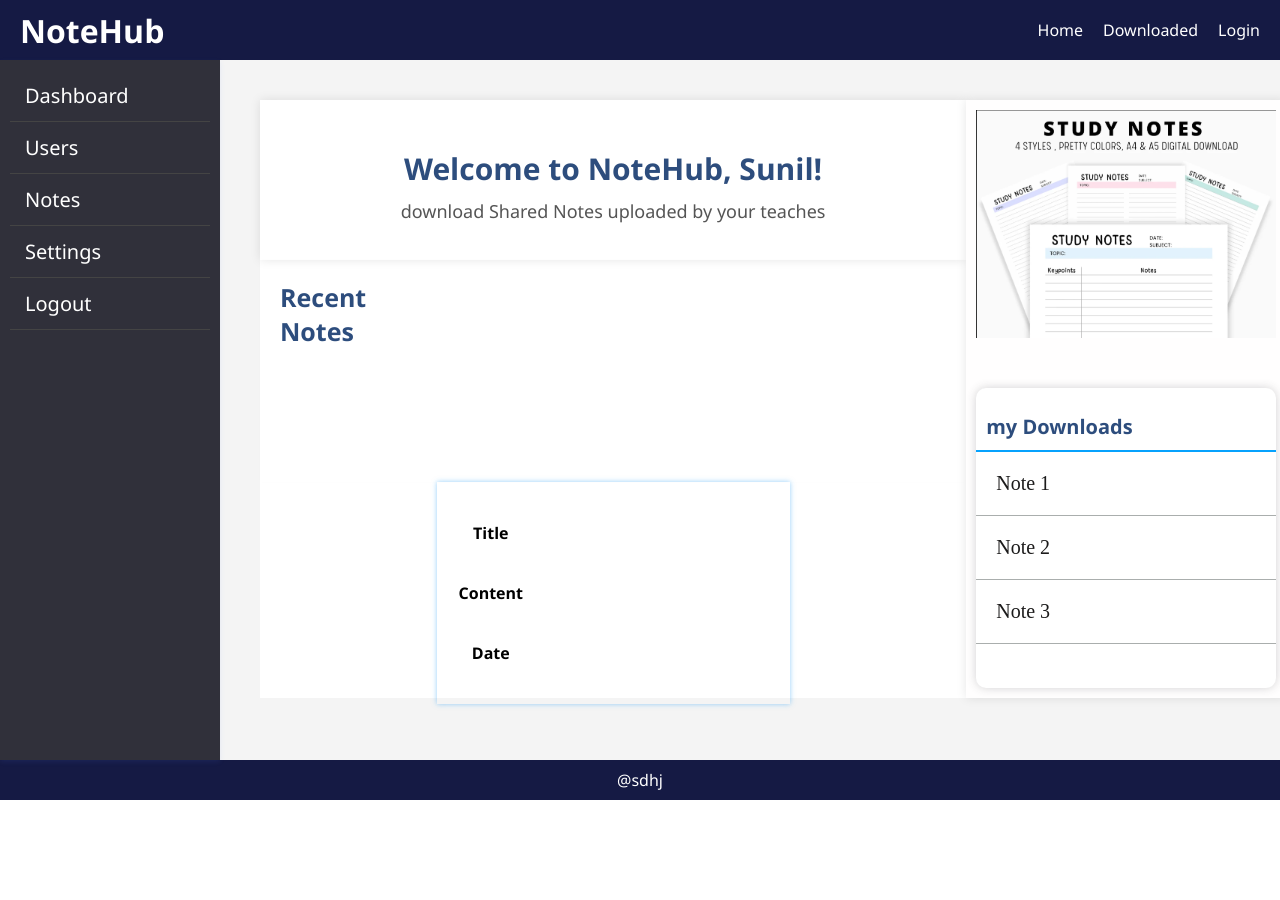
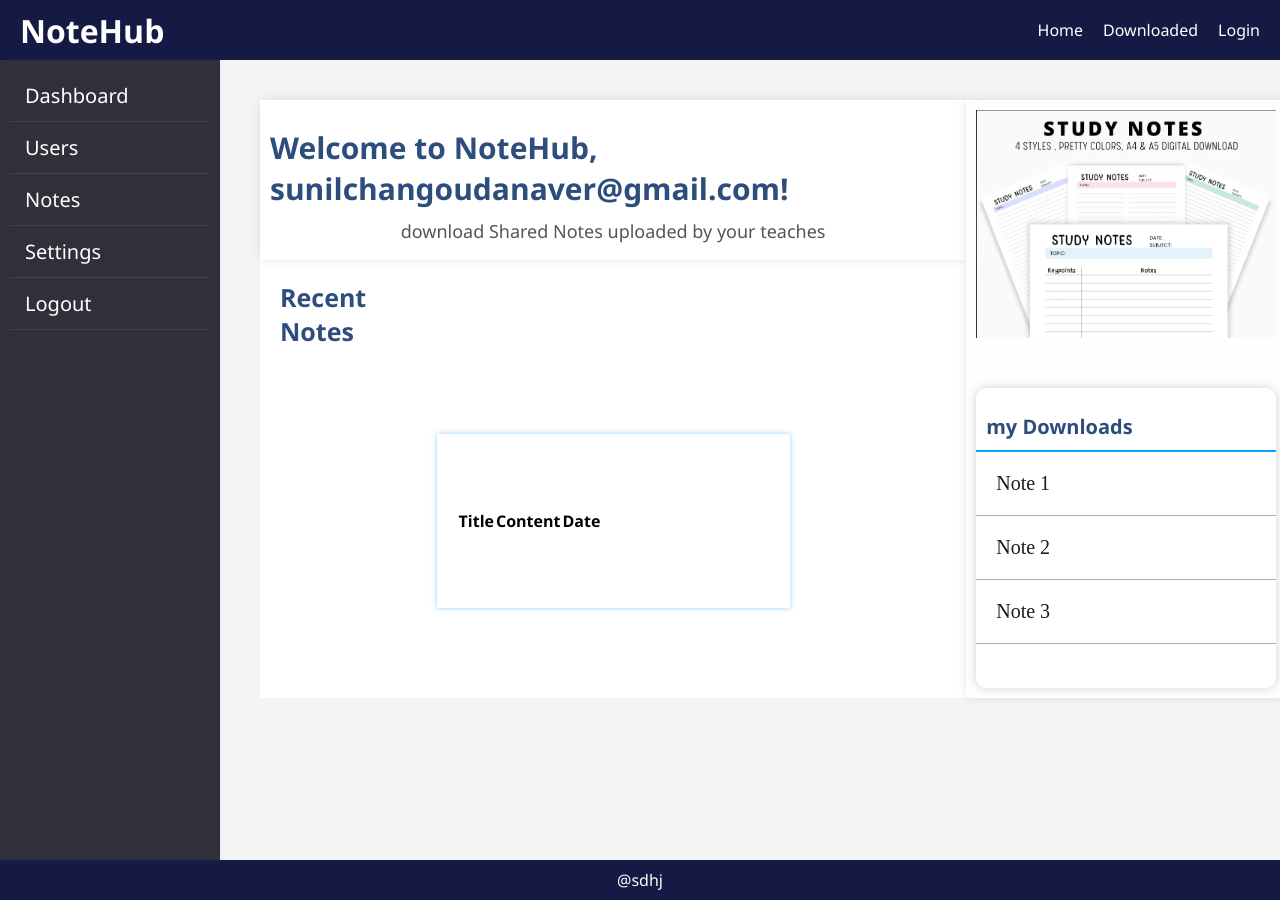
Before and after one commit to Sunil-Changoudnavar12/note-shearing-web, a Flask app: page /student_dashboard in a window 1280 px wide; the page is wider, and only the part inside the window is pictured. Before the commit the page ends 800 px from the top of that part, so only its background shows below. Run offline with Flask 3, Linux system fonts and the light colour scheme; a user stored in the database is signed in; lists and menus that the app fills with data are empty.

Commit message:
new commit

```diff
--- a/app.py
+++ b/app.py
@@ -1,6 +1,8 @@
-from flask import Flask, render_template, request, session, redirect
+from flask import Flask, render_template, request, session, redirect, url_for
 from flask_sqlalchemy import SQLAlchemy
 import os
+from datetime import datetime
+from werkzeug.utils import secure_filename
 
 
 app = Flask(__name__)
@@ -17,6 +19,13 @@ class User(db.Model):
     password = db.Column(db.String(100))
     role = db.Column(db.String(20)) # 'student' or 'teacher'
 
+class Note(db.Model):
+    id = db.Column(db.Integer, primary_key=True)
+    title = db.Column(db.String(200))
+    content = db.Column(db.Text)
+    file_path = db.Column(db.String(200))
+    created_at = db.Column(db.DateTime, default=datetime.utcnow)
+    user_id = db.Column(db.Integer, db.ForeignKey('user.id'))
 
 with app.app_context():
     db.create_all()
@@ -38,6 +47,10 @@ def signin1():
 
         if password != confirm_password:
             return "Passwords do not match"
+
+        user_exists = User.query.filter_by(email=email).first()
+        if user_exists:
+            return "Email already registered"
 
         new_user = User(email=email, password=password, role=role)
 
@@ -65,7 +78,9 @@ def student_dashboard():
         return redirect('/login')
     if session.get('role') == 'teacher':
         return redirect('/')
-    return render_template("student_dashboard.html", data=[])
+
+    notes = Note.query.order_by(Note.created_at.desc()).all()
+    return render_template("student_dashboard.html", notes=notes, username=session.get('email'))
 
 
 @app.route("/login")
@@ -84,12 +99,13 @@ def login1():
 
     if user_data:
         session['user_id'] = user_data.id
+        session['email'] = user_data.email
         session['role'] = user_data.role
         if user_data.role == 'student':
             return redirect('/student_dashboard')
         return redirect('/')
     else:
-        return " pahila registration kar ki"
+        return "Invalid credentials. Please register if you don't have an account."
 
 @app.route("/create")
 def create():
@@ -105,8 +121,11 @@ def upload1():
     file = request.files["file"]
 
     if file:
-        file.save("uploads/" + file.filename)
-        return "File Uploaded Successfully"
+        filename = secure_filename(file.filename)
+        if not os.path.exists(app.config['UPLOAD_FOLDER']):
+            os.makedirs(app.config['UPLOAD_FOLDER'])
+        file.save(os.path.join(app.config['UPLOAD_FOLDER'], filename))
+        return redirect(url_for('home'))
 
     return "No File Selected"
 
--- a/static/css/dashboard1.css
+++ b/static/css/dashboard1.css
@@ -37,14 +37,13 @@
 /* SIDEBAR */
 .sidebar {
     width: 220px;
-    height: calc(100vh - 100px); /* Subtract navbar (60px) and footer (40px) */
+    height: calc(100vh); /* Subtract navbar (60px) and footer (40px) */
     background: #30303a;
     color: white;
     padding: 10px;
     flex-shrink: 0; /* Prevents the sidebar from squishing */
     overflow-y: auto; /* Allows scrolling inside sidebar if menu is long */
-    position: sticky; /* Keep sidebar fixed */
-    top: 60px; /* Position below the navbar */
+    position: relative; /* Keep sidebar fixed */
     border-top-left-radius: 0px;
     border-bottom-left-radius: 0px;
     box-shadow: 0 2px 5px rgba(87, 124, 244, 0.1);
--- a/templates/register.html
+++ b/templates/register.html
@@ -25,8 +25,8 @@
         <div class="login-page">
               <div class="login-box">
                  <div class="login-lebal">
-                    <h1>Welcome Back</h1>
-                    <p>sign in to your account to continue</p>
+                    <h1>Create Account</h1>
+                    <p>Join NoteHub to manage your notes</p>
                  </div>
                  <form action="/signin1" method="POST" >
                  <div class="log-info">
@@ -44,7 +44,7 @@
                         <label style="cursor: pointer;"><input type="radio" name="role" value="teacher" required> Teacher</label>
                     </div>
                     <input type="submit" value="Submit" class="btn">
-                    <p class="pp">you don't have account?<a href="/login">login</a></p>
+                    <p class="pp">Already have an account? <a href="/login">login</a></p>
                  </div>
                  </form>
               </div>
--- a/templates/student_dashboard.html
+++ b/templates/student_dashboard.html
@@ -19,7 +19,7 @@
 
         <div class="container">
             <div class="welcome">
-                <h1 id="wel">Welcome to NoteHub, Sunil{{ username }}!</h1>
+                <h1 id="wel">Welcome to NoteHub, {{ username }}!</h1>
                 <p>download Shared Notes uploaded by your teaches</p>
             </div>
 
@@ -31,22 +31,14 @@
                         <table>
                             <tr>
                                 <th>Title</th>
-                            </tr>
-                            <tr>
                                 <th>Content</th>
-                            </tr>
-                            <tr>
                                 <th>Date</th>
                             </tr>
 
                             {% for note in notes %}
                             <tr>
                                 <td>{{ note.title }}</td>
-                            </tr>
-                            <tr>
                                 <td>{{ note.content[:50] }}...</td>
-                            </tr>
-                            <tr>
                                 <td>{{ note.created_at.strftime("%d-%m-%Y") }}</td>
                             </tr>
                             {% endfor %}
```
Also changed, not shown: instance/database.db.
